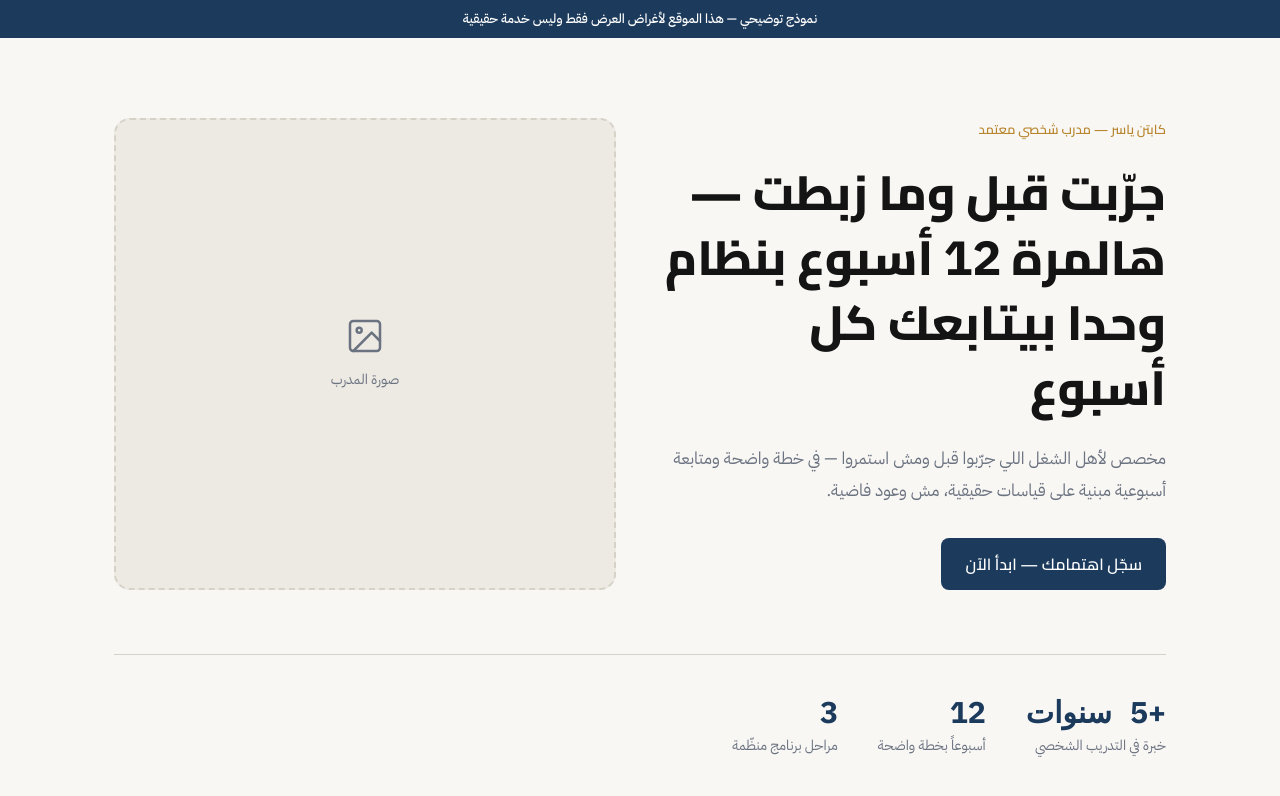
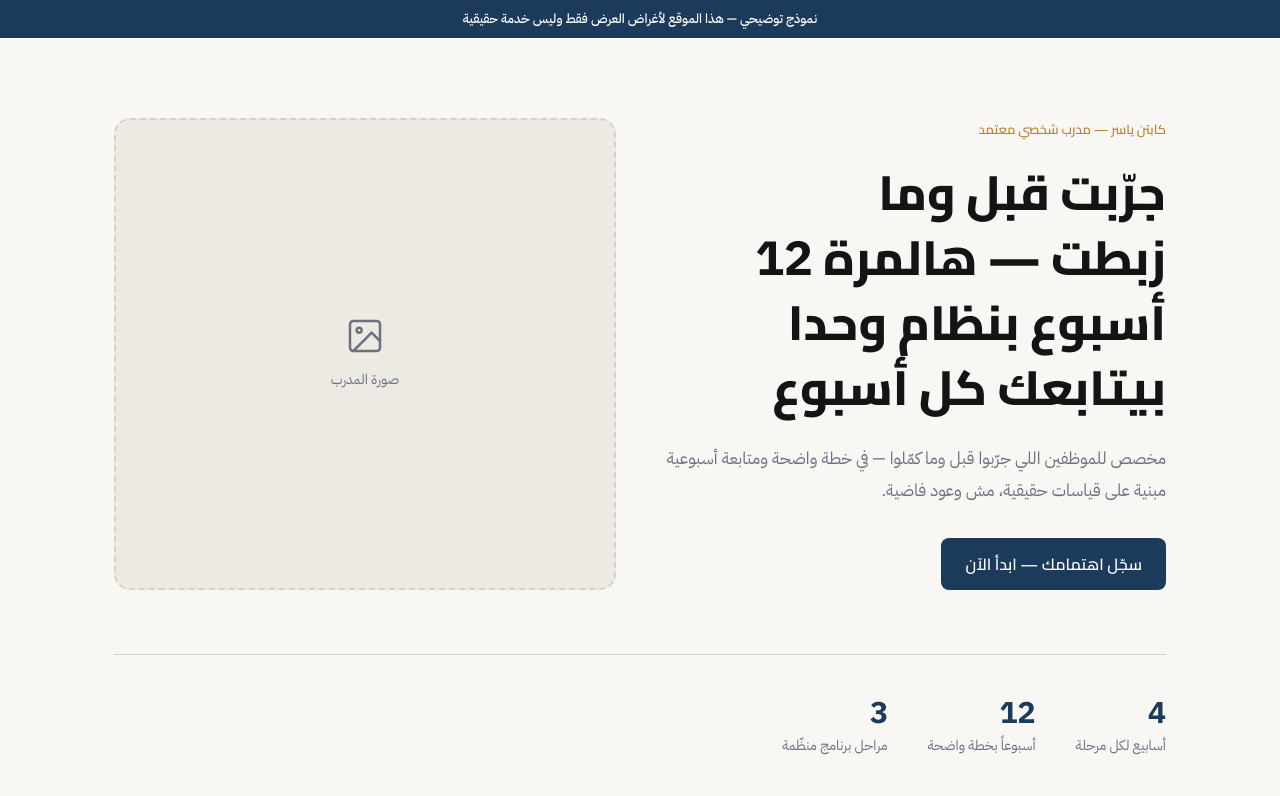
Before and after one commit to ahmadmjam-coder/trainer-demo-skill, a Next.js app: page / in a window 1280 px wide. Shown: the top 796 px of the page. Built offline with nearby package versions, Linux system fonts and the light colour scheme.

Commit message:
hero fixes: line break, palestinian copy, program stats

```diff
--- a/components/sections/Hero.tsx
+++ b/components/sections/Hero.tsx
@@ -77,7 +77,9 @@ export default function Hero() {
                 lineHeight:   1.35,
                 color:        'var(--color-fg)',
                 marginBottom: 'var(--space-6)',
-              }}
+                maxWidth:     '14em',
+                textWrap:     'balance',
+              } as React.CSSProperties}
             >
               جرّبت قبل وما زبطت — هالمرة <Num>12</Num> أسبوع بنظام وحدا بيتابعك كل أسبوع
             </h1>
@@ -93,7 +95,7 @@ export default function Hero() {
                 marginBottom: 'var(--space-8)',
               }}
             >
-              مخصص لأهل الشغل اللي جرّبوا قبل ومش استمروا — في خطة واضحة
+              مخصص للموظفين اللي جرّبوا قبل وما كمّلوا — في خطة واضحة
               ومتابعة أسبوعية مبنية على قياسات حقيقية، مش وعود فاضية.
             </p>
 
@@ -150,7 +152,7 @@ export default function Hero() {
             gap:      'var(--space-10)',
           }}
         >
-          <StatItem number="+5 سنوات" label="خبرة في التدريب الشخصي" />
+          <StatItem number="4"        label="أسابيع لكل مرحلة" />
           <StatItem number="12"       label="أسبوعاً بخطة واضحة" />
           <StatItem number="3"        label="مراحل برنامج منظّمة" />
         </div>
```
